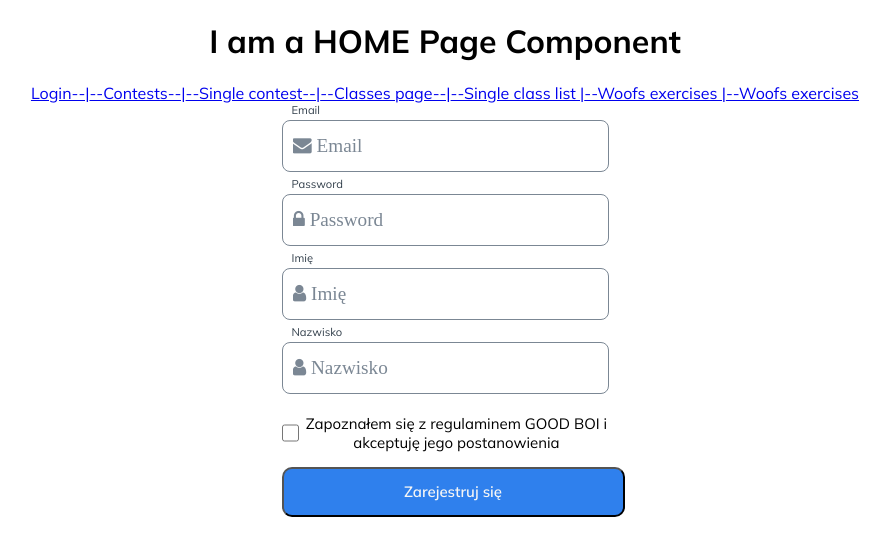
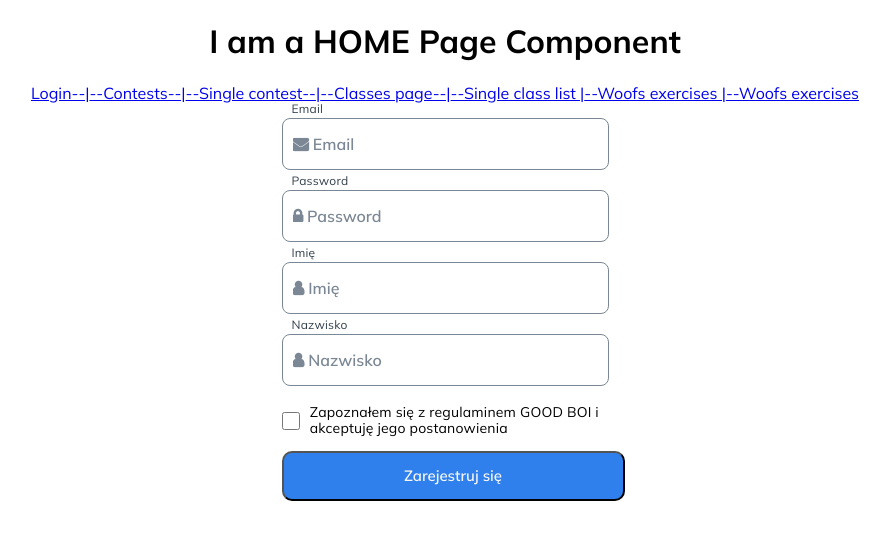
Before and after one commit to CC2021-WBL/GOOD-BOI-Application, a React (Create React App) app: page /register in a window 1280 px wide. Shown: the top 556 px of the page, without its empty margins (195-1085 px from the left). Built offline with nearby package versions, Linux system fonts and the light colour scheme.

Commit message:
- Fix styles and minor changes to focus state of input / consts

```diff
--- a/src/Pages/RegistrationPage/RegistrationPageStyled.js
+++ b/src/Pages/RegistrationPage/RegistrationPageStyled.js
@@ -1,42 +1,51 @@
 import styled from 'styled-components';
+import FONTS from '../../Styles/fontsStyledComponents';
+import COLORS from '../../Styles/varsStyledComponents';
 
 const RegistrationPageStyled = styled.form`
   width: 327px;
   display: flex;
   flex-direction: column;
-  /* align-items: center; */
 
   label {
-    color: #323f4b;
-    font-size: 0.7em;
+    color: ${COLORS.grey800};
+    ${FONTS.label_regular};
     align-self: flex-start;
     padding: 0 0 3px 10px;
   }
 
   input {
-    font-family: FontAwesome;
-    color: #323f4b;
-    font-size: 1.2em;
+    font-family: Mulish, FontAwesome;
+    color: ${COLORS.grey800};
+    ${FONTS.body_semibold};
     height: 48px;
     border-radius: 8px;
-    border: 1px solid #7b8794;
+    border: 0.5px solid ${COLORS.grey400};
     padding-left: 10px;
     margin: 0 0 5px 0;
-  }
 
-  input::placeholder {
-    color: #7b8794;
+    &::placeholder {
+      color: ${COLORS.grey400};
+    }
+
+    &:focus {
+      outline: none;
+      border: 0.5px solid blue;
+    }
   }
 
   .checkboxWrap {
     display: flex;
     align-items: center;
-    font-size: 15px;
+    text-align: left;
+    font-size: 14px;
+    line-height: 15.96px;
+    letter-spacing: 0.2px;
 
     input[type='checkbox'] {
       cursor: pointer;
       width: 30px;
-      margin: 0 5px 0 0;
+      margin: 0 10px 0 0;
       padding: 0 5px;
     }
   }
```
